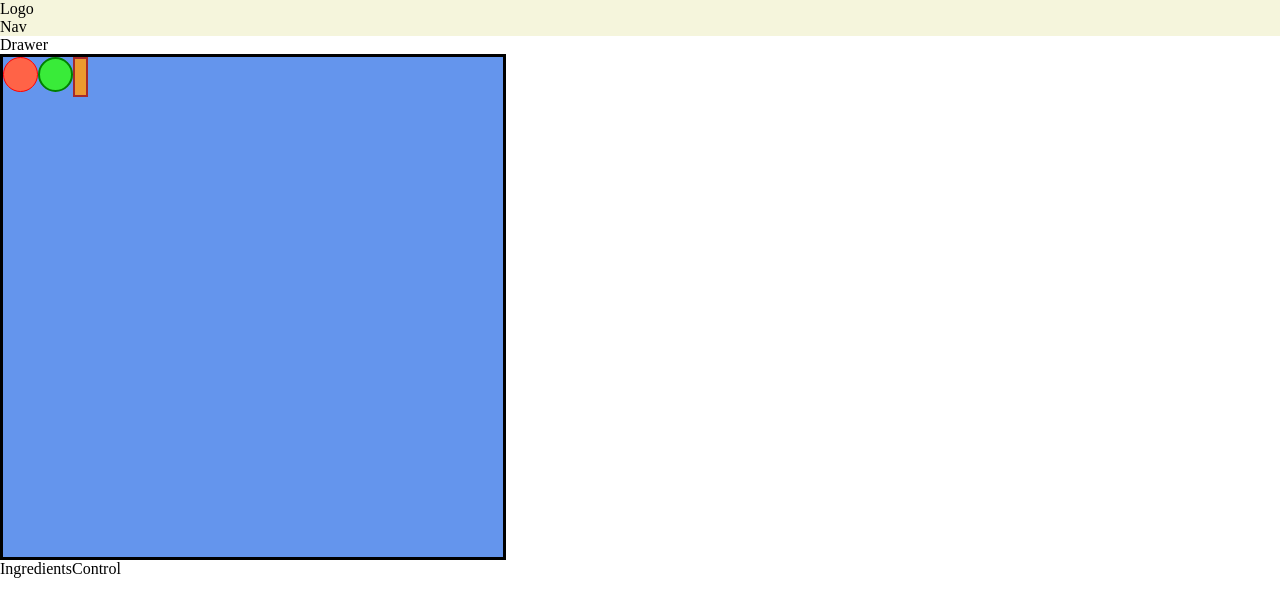
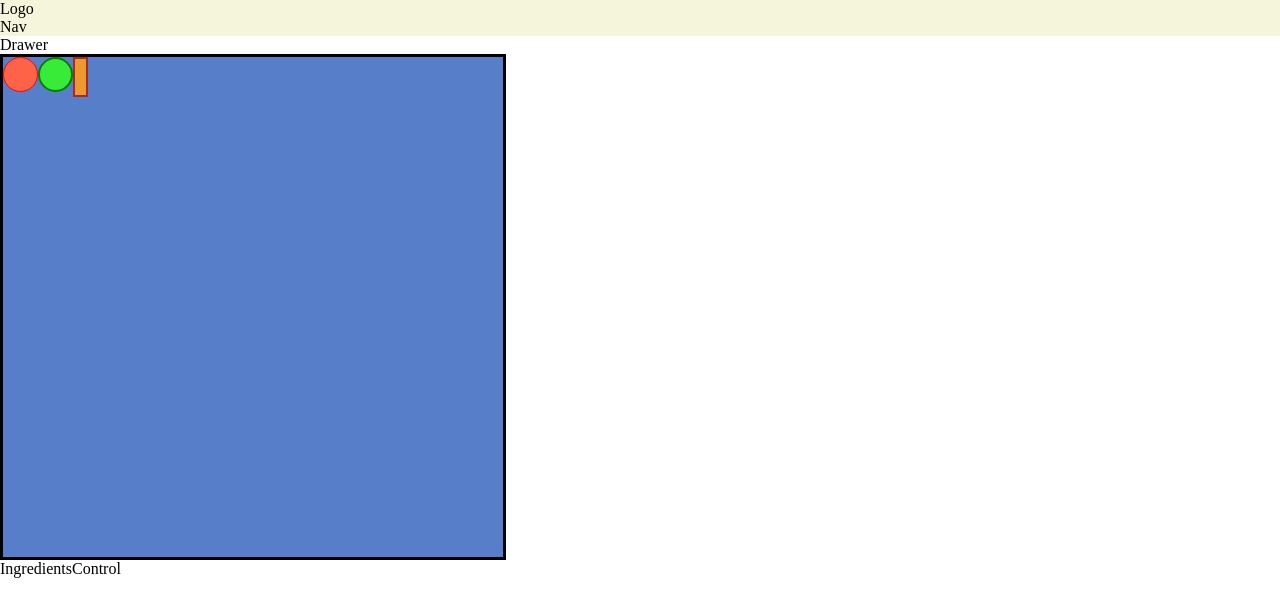
Before and after one commit to bayel-bakytov/shawarma-builder, a React (Create React App) app: page / in a window 1280 px wide. Shown: the top 616 px of the page. Built offline with nearby package versions, Linux system fonts and the light colour scheme.

Commit message:
Changed style

```diff
--- a/src/components/ShawarmaBuilder/ShawarmaIngredients/ShawarmaIngredients.module.css
+++ b/src/components/ShawarmaBuilder/ShawarmaIngredients/ShawarmaIngredients.module.css
@@ -1,6 +1,6 @@
 .ShawarmaIngredients {
      border: 3px solid black;
-     background-color: cornflowerblue;
+     background-color: rgb(86, 126, 201);
      width: 500px;
      height: 500px;
      display: flex;
```
